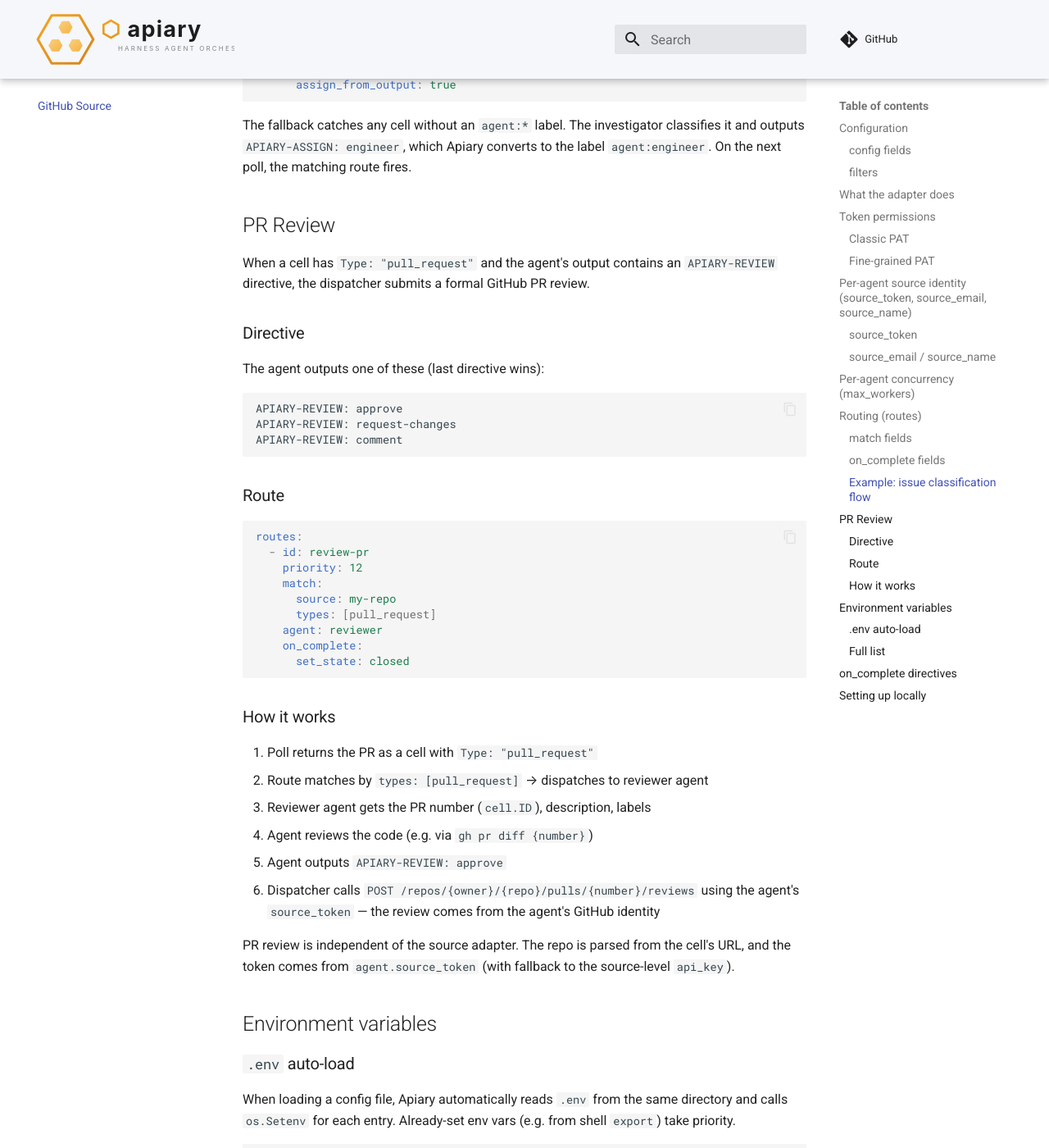
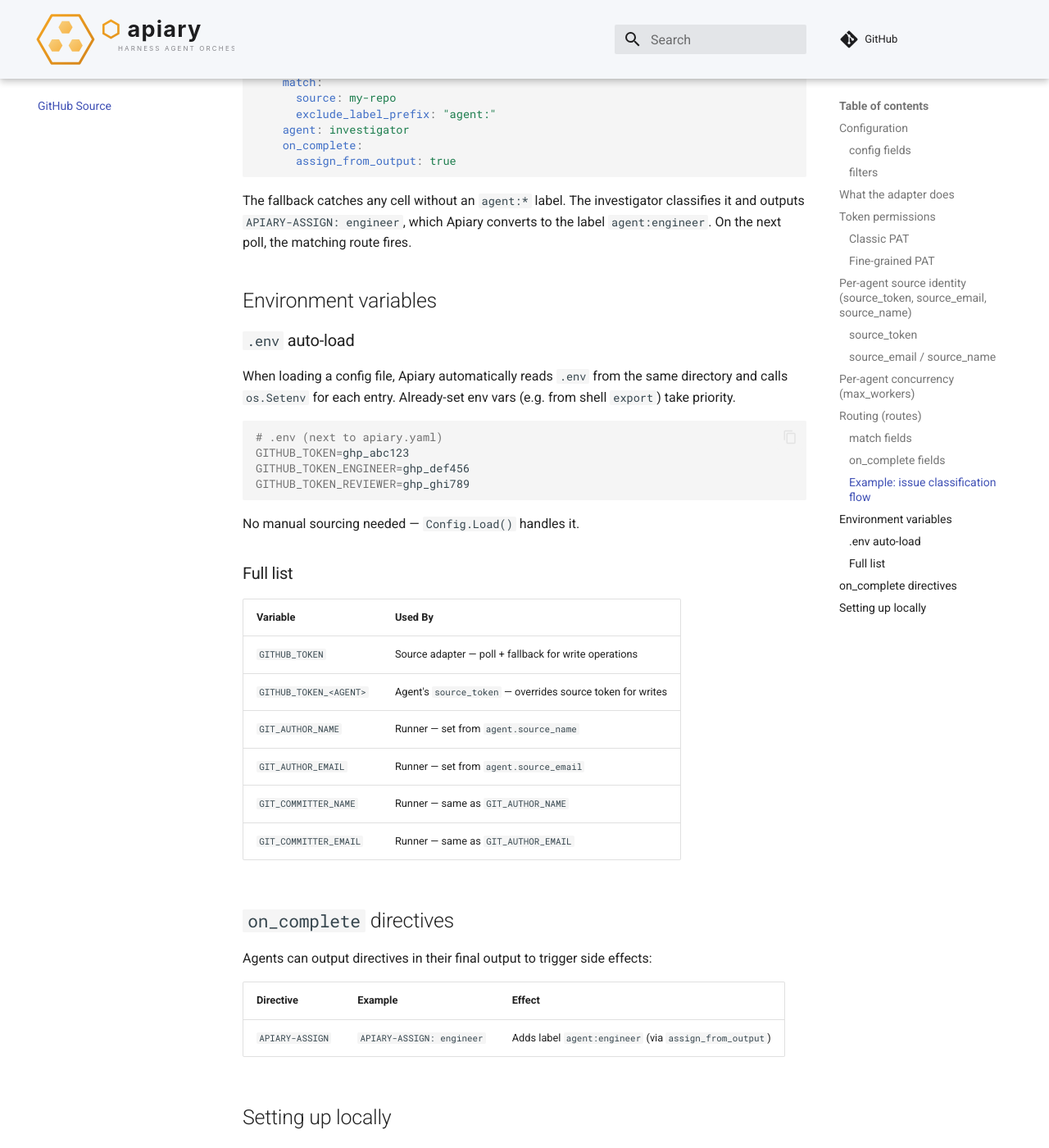
Before and after one commit to orlandoburli/apiary, an MkDocs documentation site: the page built from docs/github-source.md, in a window 1280 px wide and 1400 px high, scrolled down 4882 px. Shown: the whole window at 82% size. Built offline with MkDocs 1.6.1 and Material for MkDocs 9.7.7, drawn with Linux system fonts in a browser that asks for light colours; comment, search, counter and statistics services are not loaded; some of the changed text lies outside the part shown.

Commit message:
fix(github): do not ingest pull requests as tasks (#86)
GitHub's /issues endpoint also returns PRs (every PR is an issue in the
API). PRs are implementation artifacts, not work items, so Poll now ignores
them — only issues become SourceItems (always Type: "issue").

Removes the associated dead code: the pull_request type detection and the
/pull/ → /issues/ URL rewrite in toSourceItem (now unreachable), and the
reviewRequest type (a vestige of the already-removed PR-review). Updates the
docs that described PR ingestion and the APIARY-REVIEW flow.

Co-authored-by: Orlando Burli <orlando.developermaster@gmail.com>

````diff
--- a/docs/github-source.md
+++ b/docs/github-source.md
@@ -1,8 +1,9 @@
 # GitHub Source
 
 The `github` source adapter polls issues from a GitHub repository and maps them
-to Apiary Cells for routing and dispatch. Pull requests are also included as
-cells with `Type: "pull_request"`.
+to Apiary Cells for routing and dispatch. Pull requests are **not** ingested:
+GitHub's issues endpoint also returns PRs (every PR is an issue in the API), but
+the adapter skips them — PRs are implementation artifacts, not work items.
 
 ## Configuration
 
@@ -44,9 +45,9 @@
 | **SetState** | `PATCH /repos/{owner}/{repo}/issues/{number}` (sets `state`) | Via `route.on_complete.set_state` |
 | **AddLabels** | `PATCH /repos/{owner}/{repo}/issues/{number}` (replaces labels) | Via `route.on_complete.add_labels` or `assign_from_output` |
 
-Both issues and pull requests are returned by the poll. PRs are not filtered
-out — they get `Type: "pull_request"` and can be routed independently via
-`match.types: ["pull_request"]`.
+GitHub's `/issues` endpoint also returns pull requests, but the adapter filters
+them out during polling — only plain issues become cells (always
+`Type: "issue"`).
 
 ## Token permissions
 
@@ -140,7 +141,7 @@
 | `exclude_labels` | `[string]` | Cell must NOT have any of these labels |
 | `exclude_label_prefix` | `string` | Cell must not have a label starting with this prefix |
 | `states` | `[string]` | Only match cells whose state is in this list |
-| `types` | `[string]` | Only match cells whose type is in this list (e.g. `["pull_request"]`) |
+| `types` | `[string]` | Only match cells whose type is in this list (GitHub cells are always `"issue"`) |
 | `title_regex` | `string` | Cell title must match this Go regexp |
 | `priority` | `[string]` | Only match cells whose priority is in this list |
 
@@ -182,50 +183,6 @@
 classifies it and outputs `APIARY-ASSIGN: engineer`, which Apiary converts
 to the label `agent:engineer`. On the next poll, the matching route fires.
 
-## PR Review
-
-When a cell has `Type: "pull_request"` and the agent's output contains an
-`APIARY-REVIEW` directive, the dispatcher submits a formal GitHub PR review.
-
-### Directive
-
-The agent outputs one of these (last directive wins):
-
-```
-APIARY-REVIEW: approve
-APIARY-REVIEW: request-changes
-APIARY-REVIEW: comment
-```
-
-### Route
-
-```yaml
-routes:
-  - id: review-pr
-    priority: 12
-    match:
-      source: my-repo
-      types: [pull_request]
-    agent: reviewer
-    on_complete:
-      set_state: closed
-```
-
-### How it works
-
-1. Poll returns the PR as a cell with `Type: "pull_request"`
-2. Route matches by `types: [pull_request]` → dispatches to reviewer agent
-3. Reviewer agent gets the PR number (`cell.ID`), description, labels
-4. Agent reviews the code (e.g. via `gh pr diff {number}`)
-5. Agent outputs `APIARY-REVIEW: approve`
-6. Dispatcher calls `POST /repos/{owner}/{repo}/pulls/{number}/reviews`
-   using the agent's `source_token` — the review comes from the agent's
-   GitHub identity
-
-PR review is independent of the source adapter. The repo is parsed from the
-cell's URL, and the token comes from `agent.source_token` (with fallback to
-the source-level `api_key`).
-
 ## Environment variables
 
 ### `.env` auto-load
@@ -261,7 +218,6 @@
 | Directive | Example | Effect |
 |---|---|---|
 | `APIARY-ASSIGN` | `APIARY-ASSIGN: engineer` | Adds label `agent:engineer` (via `assign_from_output`) |
-| `APIARY-REVIEW` | `APIARY-REVIEW: approve` | Submits PR review (approve/request-changes/comment) |
 
 ## Setting up locally
 
````
Also changed, not shown: docs/apiary-guide.md (+2 -15 lines), 3 other files.
